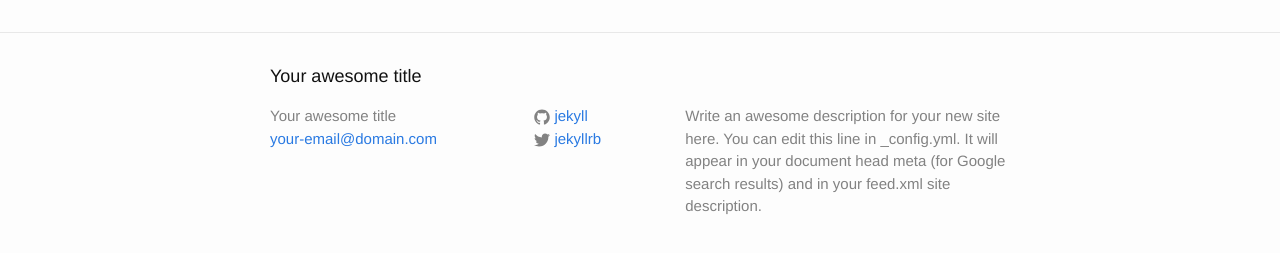
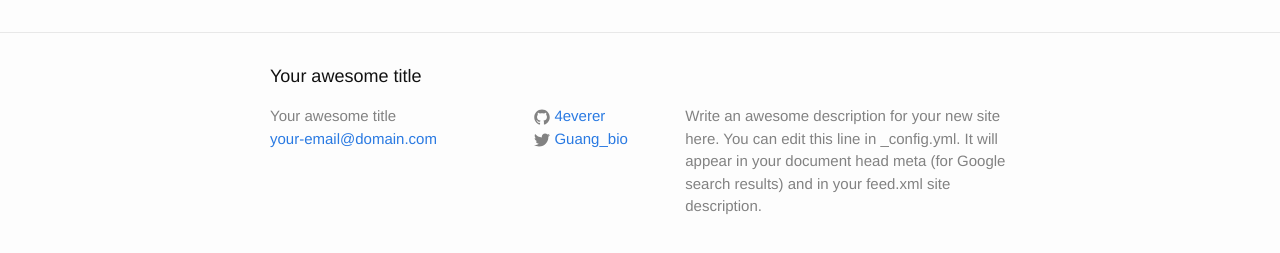
Before and after one commit to 4everer/4everer.github.io, a Jekyll site: the page built from index.html, in a window 1280 px wide. Shown: the part 354-607 px from the top of the page. Built offline with Jekyll 4.4.1, drawn with Linux system fonts in a browser that asks for light colours; Markdown is read by kramdown in place of the engine named in the settings.

```diff
--- a/_config.yml
+++ b/_config.yml
@@ -14,8 +14,14 @@ description: > # this means to ignore newlines until "baseurl:"
   Google search results) and in your feed.xml site description.
 baseurl: "" # the subpath of your site, e.g. /blog
 url: "http://yourdomain.com" # the base hostname & protocol for your site
-twitter_username: jekyllrb
-github_username:  jekyll
+twitter_username: Guang_bio
+github_username:  4everer
+
+permalink: /:categories/:year/:month/:title
 
 # Build settings
-markdown: kramdown
+markdown: redcarpet
+highlighter: pygments
+# redcarpet config
+redcarpet:
+  extensions: ["no_intra_emphasis", "fenced_code_blocks", "autolink", "tables", "strikethrough", "superscript", "with_toc_data", "highlight", "prettify"]
```
Also changed, not shown: 1 other file.
